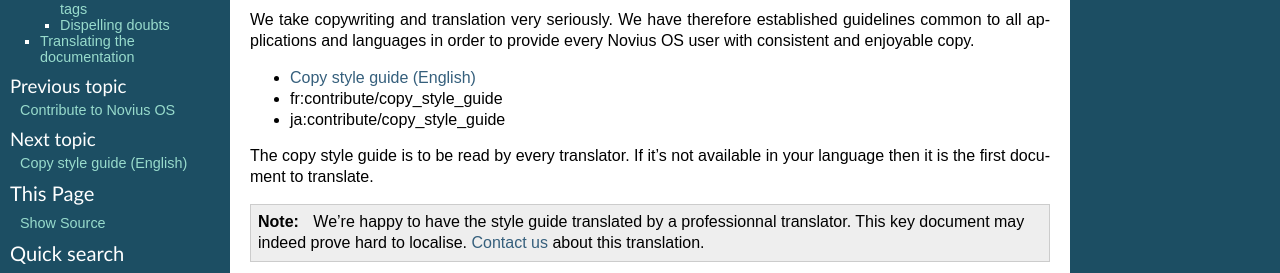
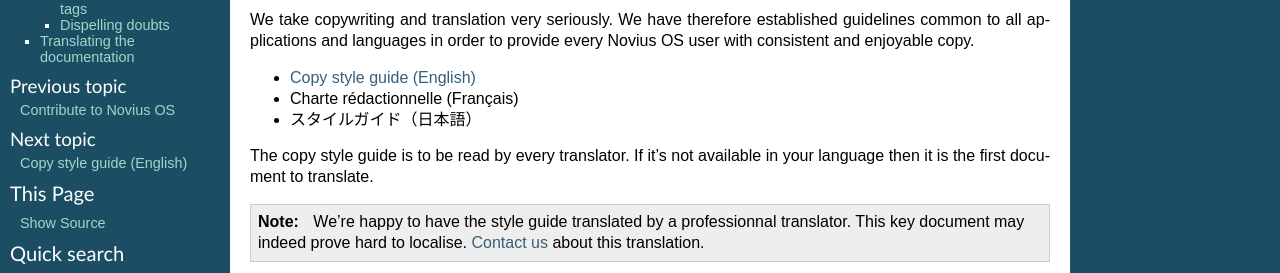
Before and after one commit to Meroje/documentation-en, a Sphinx documentation site: the page built from source/contribute/translate.rst, in a window 1280 px wide and 900 px high. Shown: the part 233-506 px from the top of the window. Built offline with Sphinx 7.4.7, drawn with Linux system fonts in a browser that asks for light colours.

Commit message:
Labels added to intersphinx refs

```diff
--- a/source/contribute/translate.rst
+++ b/source/contribute/translate.rst
@@ -12,8 +12,8 @@
 We take copywriting and translation very seriously. We have therefore established guidelines common to all applications and languages in order to provide every Novius OS user with consistent and enjoyable copy.
 
 * :doc:`copy_style_guide`
-* :ref:`fr:contribute/copy_style_guide`
-* :ref:`ja:contribute/copy_style_guide`
+* :ref:`Charte rédactionnelle (Français) <fr:contribute/copy_style_guide>`
+* :ref:`スタイルガイド（日本語）<ja:contribute/copy_style_guide>`
 
 The copy style guide is to be read by every translator. If it's not available in your language then it is the first document to translate.
 
```
